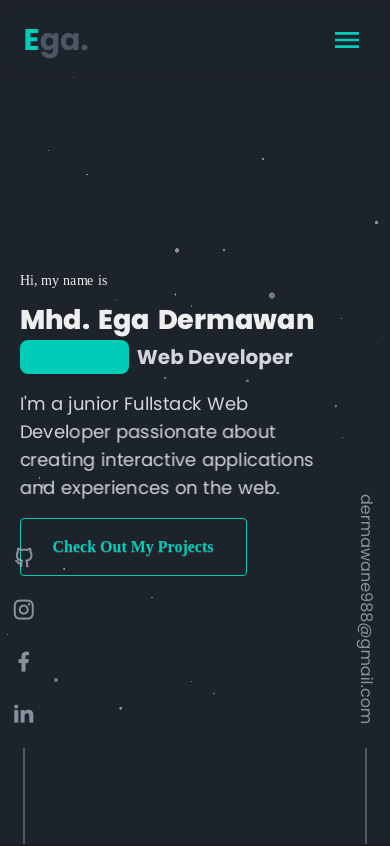
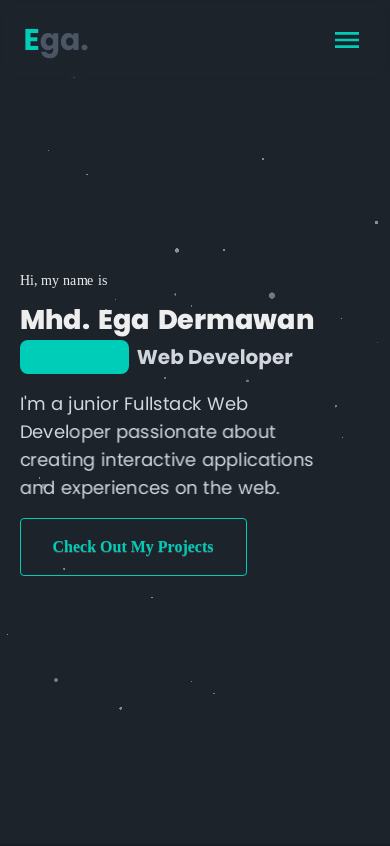
Before and after one commit to muhammadega21/portfolio-v2, a React (Vite) app: page / in a window 390 px wide. Shown: the top 846 px of the page. Built offline with nearby package versions, Linux system fonts and the light colour scheme; a web font is replaced by a local one.

Commit message:
update 6 files

```diff
--- a/src/app.css
+++ b/src/app.css
@@ -17,7 +17,7 @@
   --color-background2: #191e24;
   --color-background3: #182433f3;
   --color-primary: #00cdb8;
-  --color-primary2:rgb(4, 145, 131);
+  --color-primary2: rgb(4, 145, 131);
   --color-textPrimary: #a6adbb;
 }
 
@@ -53,7 +53,7 @@ section {
   height: 2px;
   background-color: var(--color-primary);
   border-radius: 10px;
-  transition: 0.2s ease-in-out;
+  transition: all 0.2s ease-in-out;
 }
 
 .nav-link a:hover:not(.resume):after,
@@ -67,7 +67,7 @@ section {
 }
 
 .nav-mobile a {
-  transition: 0.2s ease-in-out;
+  transition: all 0.2s ease-in-out;
 }
 
 .nav-mobile a.active {
@@ -81,7 +81,6 @@ section {
   z-index: 50;
   font-weight: 300;
   font-size: 1.5rem;
-  display: flex;
   flex-direction: column;
   gap: 1rem;
   color: var(--color-textPrimary);
@@ -109,7 +108,6 @@ section {
   right: 3%;
   bottom: 0;
   z-index: 50;
-  display: flex;
   flex-direction: column;
 }
 
@@ -126,7 +124,7 @@ section {
 
 .socialLink a,
 .emailLink {
-  transition: 0.2s ease-in-out;
+  transition: all 0.2s ease-in-out;
 }
 .socialLink a:hover,
 .emailLink:hover {
@@ -144,7 +142,7 @@ section {
   width: 100%;
   /* border: 4px solid #00cdb9a2; */
   /* box-shadow: 0px 0px 3px var(--color-primary); */
-  transition: 0.3s ease-in-out;
+  transition: all 0.3s ease-in-out;
 }
 
 .title-card:hover::before {
@@ -172,15 +170,15 @@ section {
   opacity: 0.6;
 }
 
-.tech span{
-  transition: .2s ease-in-out;
+.tech span {
+  /* transition: all 0.2s ease-in-out; */
   border: 3px solid transparent;
 }
 
-.tech span:hover{
- box-shadow: 0 6px var(--color-primary2);
- border: 3px solid var(--color-primary2);
- color: var(--color-primary2);
+.tech span:hover {
+  box-shadow: 0 6px var(--color-primary2);
+  border: 3px solid var(--color-primary2);
+  color: var(--color-primary2);
 }
 
 @keyframes fadeIn {
--- a/src/components/homeLayouts/about.jsx
+++ b/src/components/homeLayouts/about.jsx
@@ -89,12 +89,15 @@ function About() {
             {techItems.map((item, index) => (
               <motion.span
                 key={item.label}
-                initial={{ opacity: 0 }}
-                whileInView={{ opacity: 1 }}
+                initial={{ opacity: 0, y: "100%" }}
+                whileInView={{ opacity: 1, y: 0 }}
                 viewport={{ once: true }}
-                transition={{ duration: 0.8, delay: index * 0.1 }}
+                transition={{ duration: 0.5, delay: index * 0.1 }}
               >
-                <FontAwesomeIcon icon={item.icon} className="icon" />
+                <FontAwesomeIcon
+                  icon={item.icon}
+                  className="icon transition-all duration-200"
+                />
                 {item.label}
               </motion.span>
             ))}
--- a/src/components/layouts/_emailLink.jsx
+++ b/src/components/layouts/_emailLink.jsx
@@ -7,7 +7,7 @@ function EmailLink() {
     viewport: { once: true },
   };
   return (
-    <motion.div className="emailLink-parent" {...animateFadeUp}>
+    <motion.div className="emailLink-parent hidden sm:flex" {...animateFadeUp}>
       <div className="emailLink">
         <a href="mailto:dermawane988@gmail.com">dermawane988@gmail.com</a>
       </div>
--- a/src/components/layouts/_socialLinks.jsx
+++ b/src/components/layouts/_socialLinks.jsx
@@ -7,7 +7,7 @@ function SocialLink() {
     viewport: { once: true },
   };
   return (
-    <motion.div className="socialLink" {...animateFadeUp}>
+    <motion.div className="socialLink hidden sm:flex" {...animateFadeUp}>
       <a href="https://github.com/muhammadega21" target="_blank">
         <i className="ri-github-line "></i>
       </a>
```
